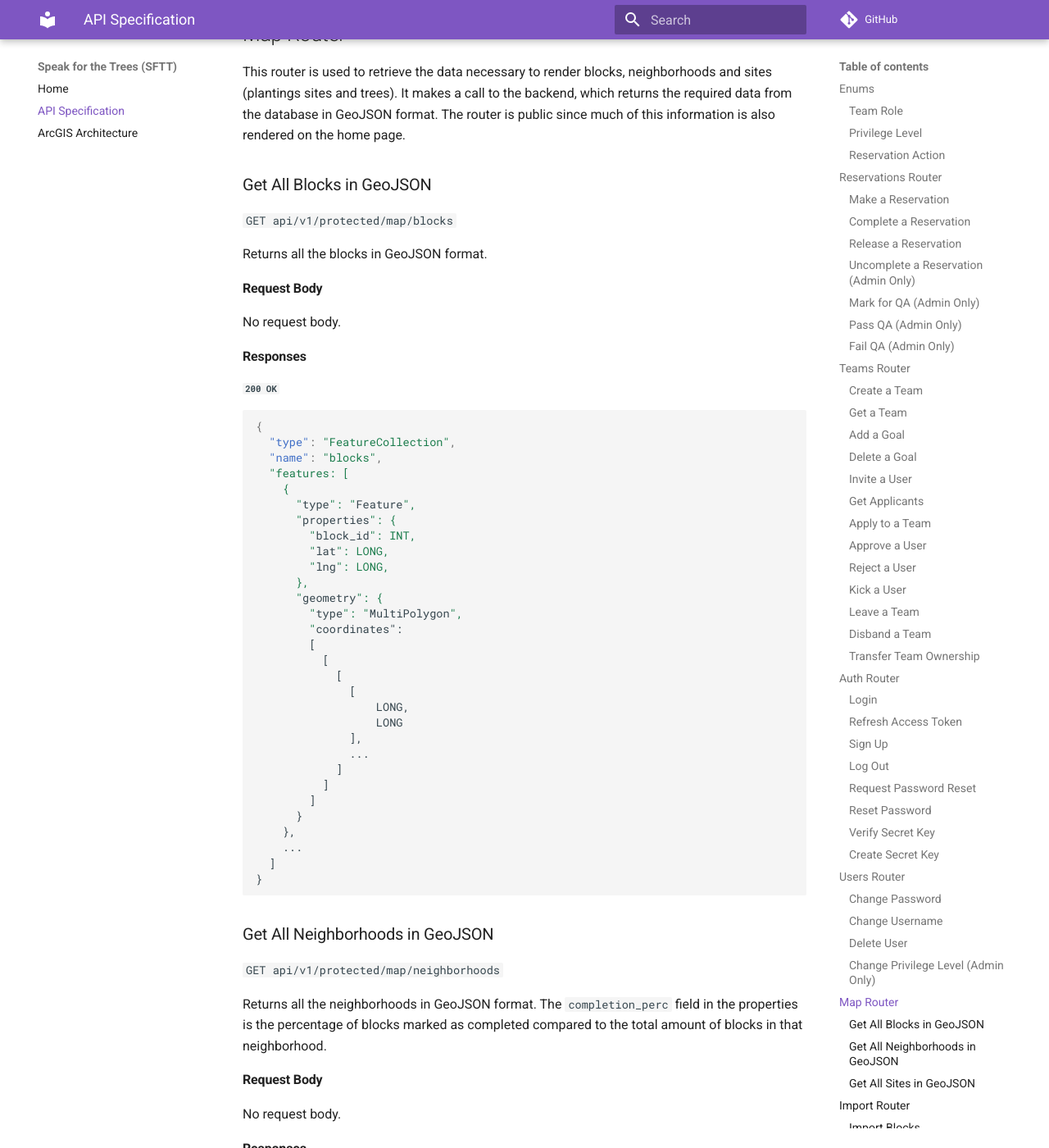
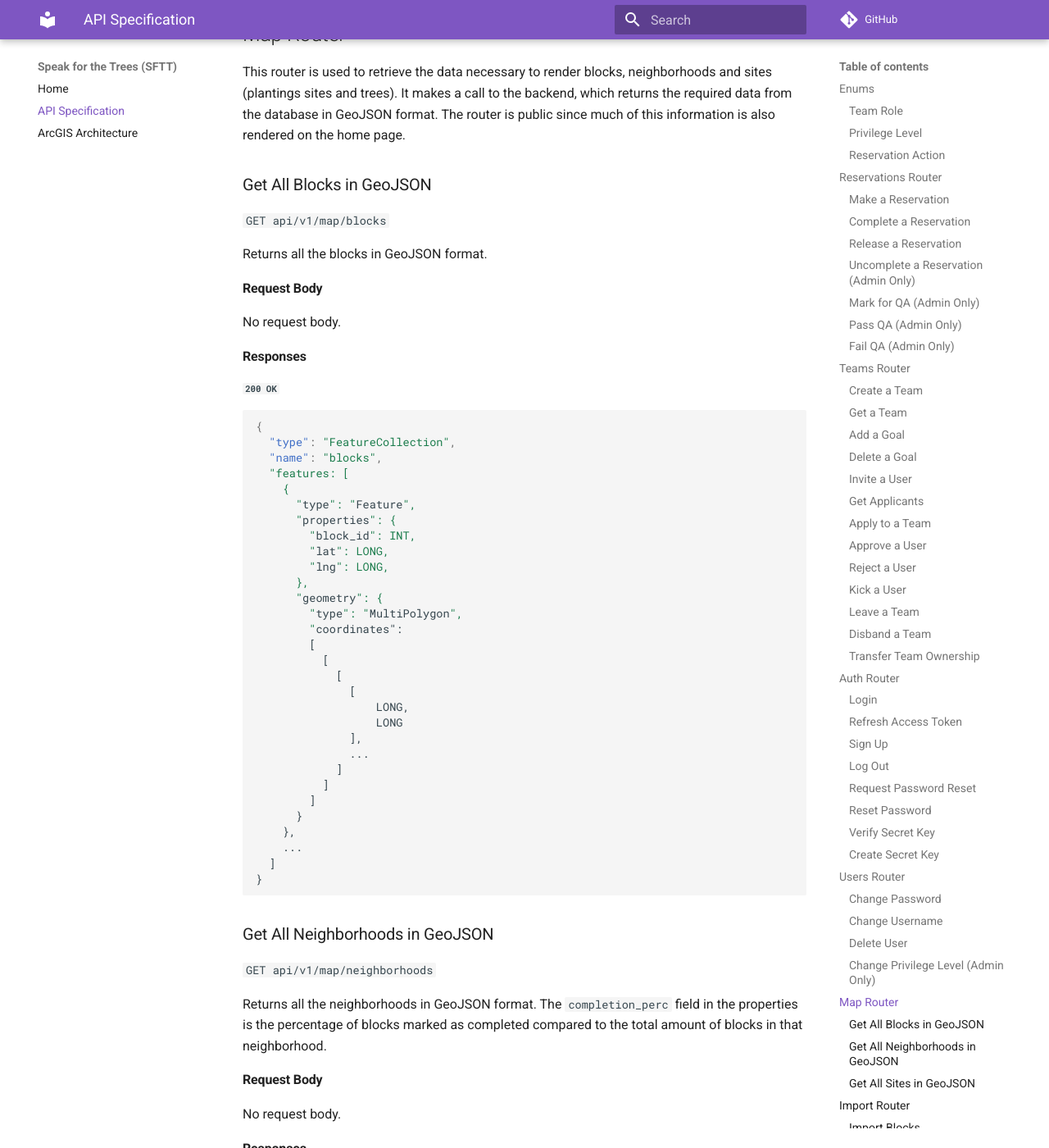
Before and after one commit to Code-4-Community/c4c-dev-docs, an MkDocs documentation site: the page built from docs/sftt/sftt-api-spec.md, in a window 1280 px wide and 1400 px high, scrolled down 21090 px. Shown: the whole window at 82% size. Built offline with MkDocs 1.6.1 and Material for MkDocs 9.7.7, drawn with Linux system fonts in a browser that asks for light colours; comment, search, counter and statistics services are not loaded; some of the changed text lies outside the part shown.

Commit message:
Updated map router documentation to reflect it being public

```diff
--- a/docs/sftt/sftt-api-spec.md
+++ b/docs/sftt/sftt-api-spec.md
@@ -910,7 +910,7 @@ This router is used to retrieve the data necessary to render blocks, neighborhoo
 
 ### Get All Blocks in GeoJSON
 
-`GET api/v1/protected/map/blocks`
+`GET api/v1/map/blocks`
 
 Returns all the blocks in GeoJSON format.
 
@@ -957,7 +957,7 @@ No request body.
 
 ### Get All Neighborhoods in GeoJSON
 
-`GET api/v1/protected/map/neighborhoods`
+`GET api/v1/map/neighborhoods`
 
 Returns all the neighborhoods in GeoJSON format. The `completion_perc` field in the properties is the percentage of blocks marked as completed compared to the total amount of blocks in that neighborhood.
 
@@ -997,7 +997,7 @@ No request body.
 
 ### Get All Sites in GeoJSON
 
-`GET api/v1/protected/map/sites`
+`GET api/v1/map/sites`
 
 Returns all the sites in GeoJSON format.
 
```
